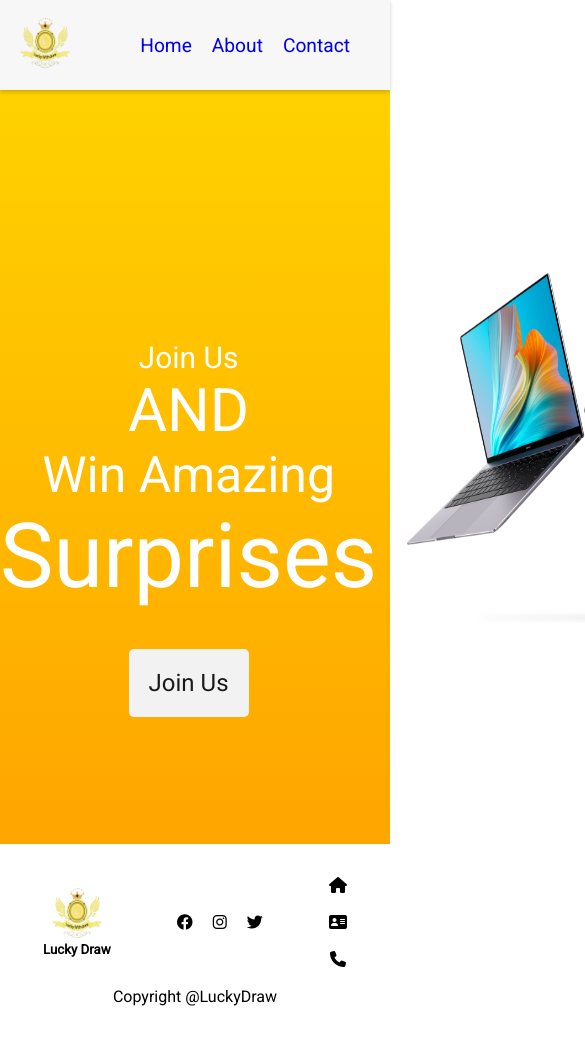
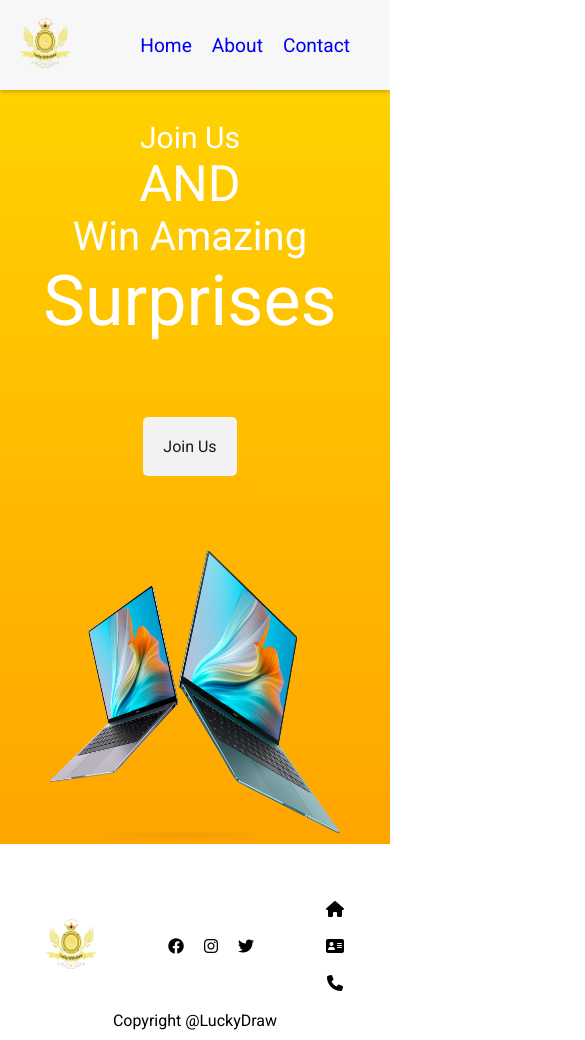
Before and after one commit to MuhammadMeraj1/token-web, a plain HTML site: page index.html in a window 390 px wide. Shown: the top 1040 px of the page, 585 px wide, since content can reach past the window. Before the commit the page ends 1016 px from the top, so only its background shows below. Drawn offline with Linux system fonts and the light colour scheme; files whose address does not match are found by name.

Commit message:
Update style.css

```diff
--- a/style.css
+++ b/style.css
@@ -283,13 +283,13 @@ footer{
       .title > button {
         padding: 20px;
         font-size: 24px;
-        margin-top: 15px;
+        margin-top: 50px;
       }
 
       .containers{
         display: flex;
         align-items: center;
-        margin-top: 60px;
+        margin-top: 50px;
         justify-content: space-around;
         flex-direction: column;
     }
@@ -348,4 +348,117 @@ footer{
         gap: 20px;
         font-size: Z;
     }
+    .main-title{
+        display: flex;
+        align-items: center;
+        justify-content: space-around;
+        flex-direction: column;
+    }
+
+    .title{
+        display: flex;
+        align-items: center;
+        margin-top: 10px;
+        color: white;
+        flex-direction: column;
+        margin-left: 20px;
+    }
+
+    .laptop{
+        height: 290px;
+        width: 290px;
+    }
+
+    .title-parts{
+        display: flex;
+        align-items: center;
+        flex-direction: column;
+        margin-top: 20px;
+    }
+
+    .title-parts > .join{
+        font-size: 30px;
+    }
+
+    .title-parts > .and{
+        font-size: 50px;
+    }
+
+    .title-parts > .win{
+        font-size: 40px;
+    }
+
+    .title-parts > .surprises{
+        font-size: 70px;
+    }
+
+
+    .title > button {
+        /* Existing styles */
+        padding: 20px;
+        list-style: none;
+        text-decoration: none;
+        background-color: #f2f2f2;
+        color: #1b1a1a; /* Default button text color */
+        border: none;
+        border-radius: 5px;
+        font-size: 16px;
+        cursor: pointer;
+        transition: background-color 0.3s ease;
+        margin-bottom: 30px;
+    }
+
+    .title > button:hover {
+        background-color: #1b1a1a;
+        color: #f2f2f2;
+    }
+
+    .button-link {
+        color: inherit;
+        text-decoration: none;
+    }
+
+    footer{
+        display: flex;
+        align-items: center;
+
+    }
+
+    .container{
+        display: flex;
+        align-items: center;
+        justify-content: space-around;
+        margin-top: 30px;
+
+    }
+
+    .footer-c1{
+        display: flex;
+        align-items: center;
+        flex-direction: column;
+
+    }
+
+    .footer-c1 > a > img{
+        width: 50px;
+        height: 50px;
+    }
+
+    .footer-c1 > h5{
+        display: none;
+    }
+
+    .footer-c2{
+        display: flex;
+        align-items: center;
+        gap: 20px;
+
+    }
+
+    .footer-c3{
+        display: flex;
+        align-items: center;
+        flex-direction: column;
+        gap: 20px;
+    }
  }
```
